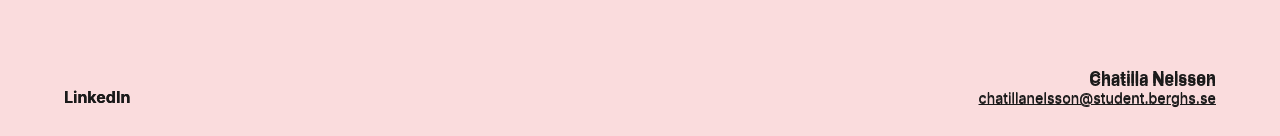
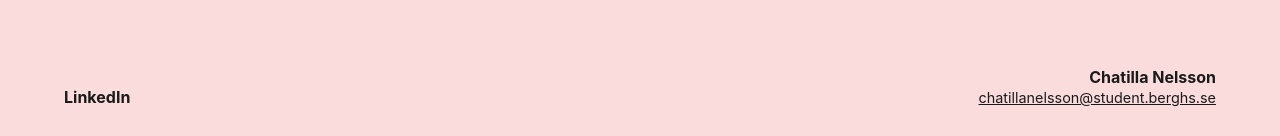
Before and after one commit to chatillanelsson/chatillanelsson.github.io, a plain HTML site: page index.html in a window 1280 px wide. Shown: the part 3061-3197 px from the top of the page. Drawn offline with Linux system fonts and the light colour scheme; a web font is replaced by a local one.

Commit message:
Fixar trasig HTML i contact-sektionen

```diff
--- a/index.html
+++ b/index.html
@@ -57,16 +57,7 @@
     <a class="footer-linkedin" href="https://www.linkedin.com/in/chatilla-nelsson-10995533a/" target="_blank" rel="noopener noreferrer">LinkedIn</a>
     <div class="footer-info">
       <p class="footer-name">Chatilla Nelsson</p>
-    <a class="footer-email" href="mailto:chatillanelsson@student.berghs.se">chatillanelsson@student.berghs.se</a>
-    </div>
-  </footer>
-</section>
-
-  <footer class="contact-footer">
-    <a class="footer-linkedin" href="https://www.linkedin.com/in/chatilla-nelsson-10995533a/" target="_blank" rel="noopener noreferrer">LinkedIn</a>
-    <div class="footer-info">
-      <p class="footer-name">Chatilla Nelsson</p>
-      <p class="footer-email">chatillanelsson@student.berghs.se</p>
+      <a class="footer-email" href="mailto:chatillanelsson@student.berghs.se">chatillanelsson@student.berghs.se</a>
     </div>
   </footer>
 </section>
```
